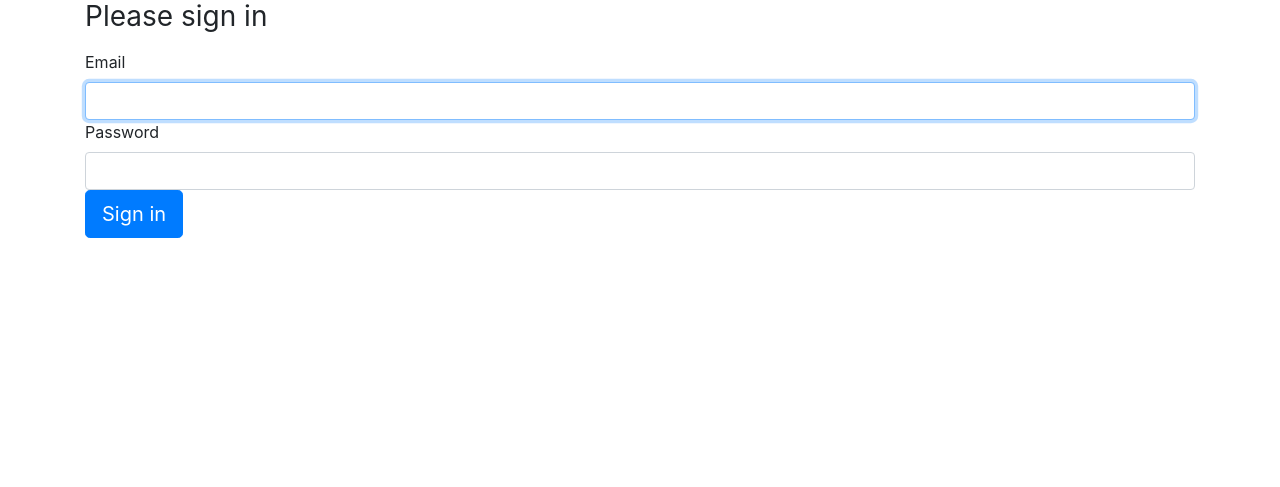
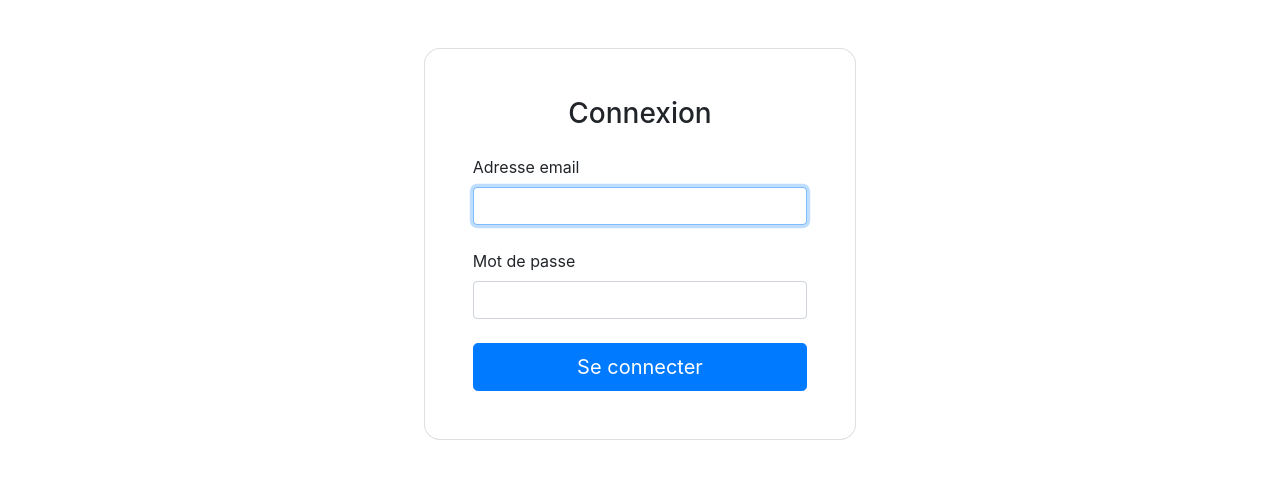
Before and after one commit to monicatevy/mediatekformation, a Symfony app: template templates/security/login.html.twig in a window 1280 px wide. Shown: the top 487 px of the page. Run offline with Twig, Linux system fonts and the light colour scheme; the template is opened without the code that fills it, so the values that code supplies are empty; some libraries are stand-ins or nearby versions.

Commit message:
Mission 2.6 : Page de connexion (mise en page)

```diff
--- a/templates/security/login.html.twig
+++ b/templates/security/login.html.twig
@@ -1,30 +1,49 @@
 {% extends 'base.html.twig' %}
 
-{% block title %}Log in!{% endblock %}
+{% block title %}Connexion | MediaTek86{% endblock %}
 
 {% block body %}
-<form method="post">
-    {% if error %}
-        <div class="alert alert-danger">{{ error.messageKey|trans(error.messageData, 'security') }}</div>
-    {% endif %}
+    <form method="post">
+        {% if error %}
+            <div class="alert alert-danger mt-4" style="position: relative">{{ error.messageKey|trans(error.messageData, 'security') }}</div>
+        {% endif %}
+        <div class="container py-5">
+            <div class="row d-flex justify-content-center align-items-center">
+              <div class="col-5">
+                <div class="card shadow-2-strong" style="border-radius: 1rem;">
+                  <div class="card-body p-5">
+
+                    <h3 class="mb-4 text-center">Connexion</h3>
+
+                    <div class="form-outline mb-4">
+                      <label for="inputEmail">Adresse email</label>
+                      <input type="email" value="{{ last_username }}" name="email" id="inputEmail" class="form-control" autocomplete="email" required autofocus>
+                    </div>
+
+                    <div class="form-outline mb-4">
+                      <label for="inputPassword">Mot de passe</label>
+                      <input type="password" name="password" id="inputPassword" class="form-control" autocomplete="current-password" required>
+                    </div>
+
+                    <input type="hidden" name="_csrf_token"
+                           value="{{ csrf_token('authenticate') }}">
+
+                    <button class="btn btn-lg btn-primary btn-block" type="submit">Se connecter</button>
+                  </div>
+                </div>
+              </div>
+            </div>
+        </div>
+    </form>
 
     {% if app.user %}
-        <div class="mb-3">
-            You are logged in as {{ app.user.username }}, <a href="{{ path('app_logout') }}">Logout</a>
+        <div class="text-center">
+            Vous êtes connecté en tant que {{ app.user.username }}, <a href="{{ path('app_logout') }}">Déconnexion</a>
         </div>
     {% endif %}
 
-    <h1 class="h3 mb-3 font-weight-normal">Please sign in</h1>
-    <label for="inputEmail">Email</label>
-    <input type="email" value="{{ last_username }}" name="email" id="inputEmail" class="form-control" autocomplete="email" required autofocus>
-    <label for="inputPassword">Password</label>
-    <input type="password" name="password" id="inputPassword" class="form-control" autocomplete="current-password" required>
-
-    <input type="hidden" name="_csrf_token"
-           value="{{ csrf_token('authenticate') }}"
-    >
-
-    {#
+{% endblock %}
+{#
         Uncomment this section and add a remember_me option below your firewall to activate remember me functionality.
         See https://symfony.com/doc/current/security/remember_me.html
 
@@ -34,9 +53,3 @@
             </label>
         </div>
     #}
-
-    <button class="btn btn-lg btn-primary" type="submit">
-        Sign in
-    </button>
-</form>
-{% endblock %}
```
